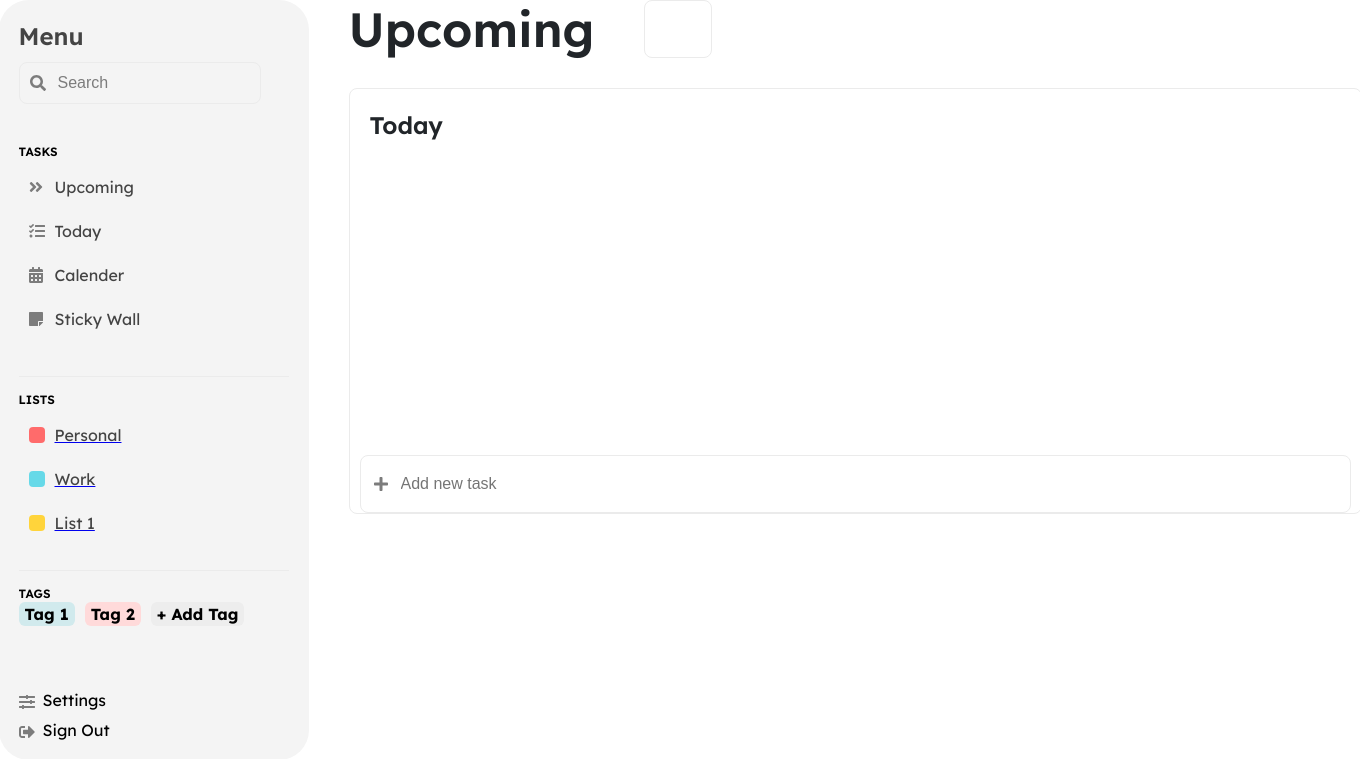
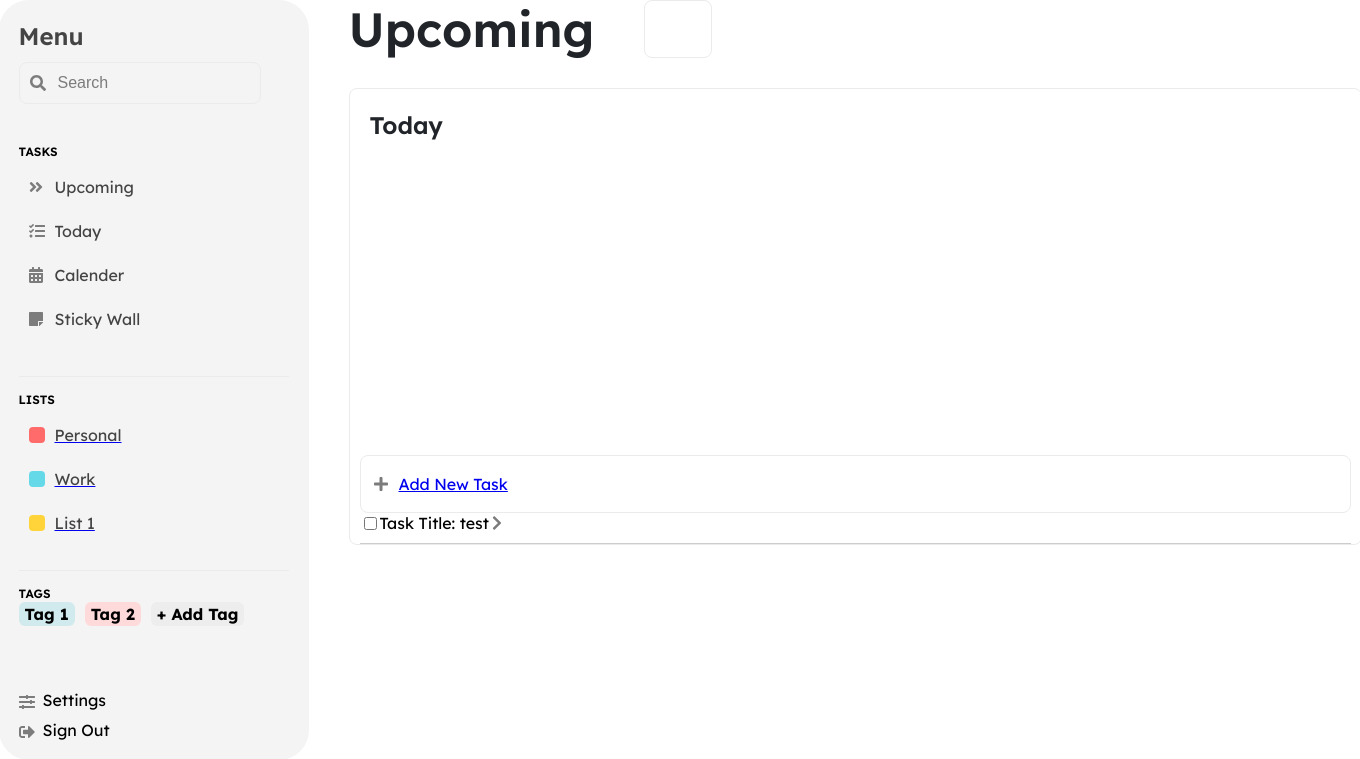
Before and after one commit to HexyFex/todo_app, a Django app: template base/templates/base/task_list.html in a window 1360 px wide. Shown: the part 20-779 px from the top of the page. Run offline with Django 3.2, Linux system fonts and the light colour scheme; the template is opened without the code that fills it: values that come from a table or form of the project are taken from there, others are empty; data comes from the database, SQL or seed files in the repository; both versions use the stored data as it was after the commit.

Commit message:
Adjusted CSS, few fixes

```diff
--- a/base/apps.py
+++ b/base/apps.py
@@ -1,5 +1,6 @@
 from django.apps import AppConfig
 
 
-class BaseConfig(AppConfig):
+class MyAppConfig(AppConfig):
+    default_auto_field = 'django.db.models.BigAutoField'
     name = 'base'
--- a/base/static/base/base_main_content.css
+++ b/base/static/base/base_main_content.css
@@ -108,7 +108,7 @@
     margin: 0 10px; /* Add 10px margin to the left and right */
 }
 
-.addNewTaskContainer div {
+.addNewTaskContainer .create-task {
     display: flex;
     align-items: center;
     justify-content: space-between;
@@ -120,7 +120,7 @@
     border: 1px solid rgb(235, 235, 235);
 }
 
-.addNewTaskContainer input[type="text"] {
+.addNewTaskContainer a {
     flex-grow: 1;
     border: none;
     outline: none;
--- a/base/templates/base/task_list.html
+++ b/base/templates/base/task_list.html
@@ -144,19 +144,35 @@
         </div>
 
         <!-- Main content -->
+
         <div class="today-container">
             <div class="today-header">
                 <div class="today-title">
                     <p><span>Today</span></p>
                 </div>
             </div>
+
             <div class="addNewTaskContainer">
-                <div>
-                    <svg class="icon" viewBox="0 0 448 512">
-                        <path d="M416 208H272V64c0-17.67-14.33-32-32-32h-32c-17.67 0-32 14.33-32 32v144H32c-17.67 0-32 14.33-32 32v32c0 17.67 14.33 32 32 32h144v144c0 17.67 14.33 32 32 32h32c17.67 0 32-14.33 32-32V304h144c17.67 0 32-14.33 32-32v-32c0-17.67-14.33-32-32-32z"></path>
-                    </svg>
-                    <input type="text" placeholder="Add new task">
-                </div>
+                <table>
+                    <li class="create-task">
+                        <svg class="icon" viewBox="0 0 448 512">
+                            <path d="M416 208H272V64c0-17.67-14.33-32-32-32h-32c-17.67 0-32 14.33-32 32v144H32c-17.67 0-32 14.33-32 32v32c0 17.67 14.33 32 32 32h144v144c0 17.67 14.33 32 32 32h32c17.67 0 32-14.33 32-32V304h144c17.67 0 32-14.33 32-32v-32c0-17.67-14.33-32-32-32z"></path>
+                        </svg>
+                        <a href="{% url 'task-create' %}">Add New Task</a>
+                    </li>
+
+                    <div class="task-item">
+                        <input type="checkbox" id="task2">
+                        <label for="task2">Task Title: {{ task.title }}</label>
+                        <div class="task-icon">
+                            <svg class="icon" viewBox="0 0 320 512">
+                                <path d="M285.476 272.971L91.132 467.314c-9.373 9.373-24.569 9.373-33.941 0l-22.667-22.667c-9.357-9.357-9.375-24.522-.04-33.901L188.505 256 34.484 101.255c-9.335-9.379-9.317-24.544.04-33.901l22.667-22.667c9.373-9.373 24.569-9.373 33.941 0L285.475 239.03c9.373 9.372 9.373 24.568.001 33.941z"></path>
+                            </svg>
+                        </div>
+                    </div>
+                </table>
+
+
             </div>
         </div>
     </div>
--- a/todo_app/settings.py
+++ b/todo_app/settings.py
@@ -35,7 +35,7 @@ INSTALLED_APPS = [
     'django.contrib.sessions',
     'django.contrib.messages',
     'django.contrib.staticfiles',
-    'base.apps.BaseConfig',
+    'base.apps.MyAppConfig',
 ]
 
 MIDDLEWARE = [
@@ -115,3 +115,5 @@ LOGIN_URL = 'login'
 # https://docs.djangoproject.com/en/3.0/howto/static-files/
 
 STATIC_URL = '/static/'
+
+DEFAULT_AUTO_FIELD = 'django.db.models.BigAutoField'
```
Also changed, not shown: base/migrations/0003_alter_task_id.py (added), db.sqlite3.
